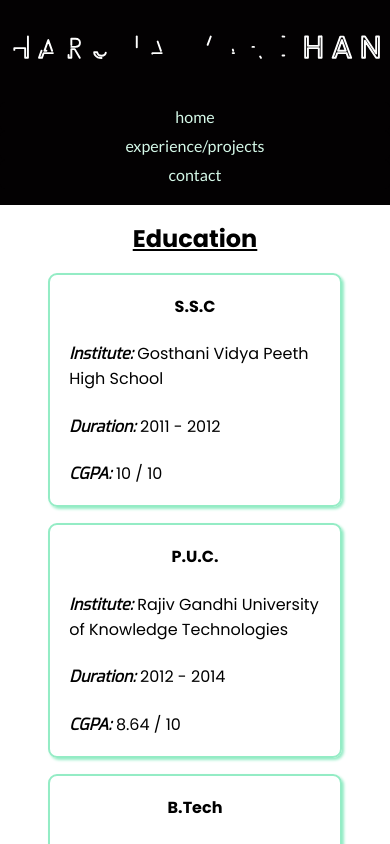
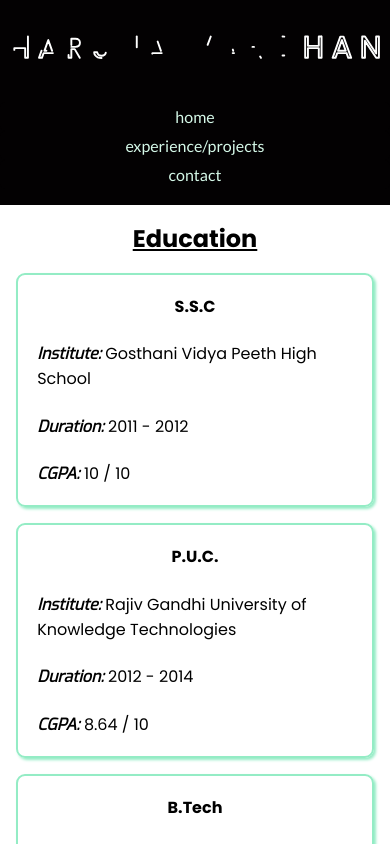
Before and after one commit to HarshaVardhanNakkina/Computing-Lab, a React app in the folder task3/portfolio-react/: page /#/exp in a window 390 px wide. Shown: the top 844 px of the page. Built offline with nearby package versions, Linux system fonts and the light colour scheme.

Commit message:
checking mobile view on chrome

```diff
--- a/task3/portfolio-react/src/components/Projects/projects.scss
+++ b/task3/portfolio-react/src/components/Projects/projects.scss
@@ -4,7 +4,7 @@
   font-size: 1rem;
   font-family: $poppins-family;
   background: $white;
-  padding: 1rem 3rem 2rem 3rem;
+  padding: 1rem 1rem 2rem 1rem;
 
   h1 {
     font-size: 1.5em;
@@ -87,6 +87,11 @@
 }
 
 @media screen and (max-width: 1000px) {
+
+  // .projects-container {
+  //   padding: 1rem 1rem 2rem 1rem;
+  // }
+
   .projects-list {
     flex-wrap: wrap;
   }
```
